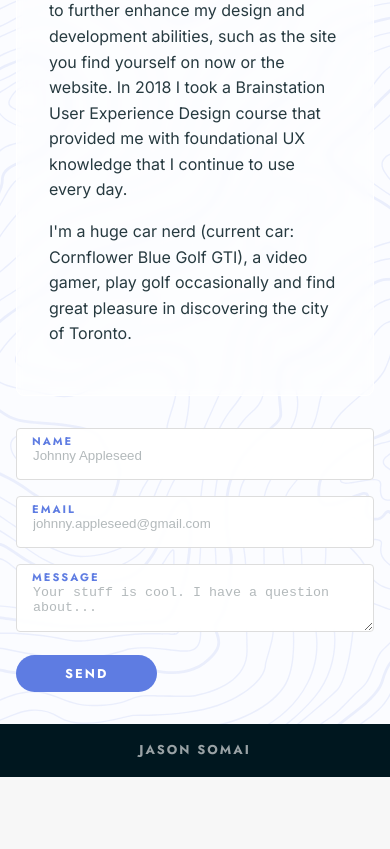
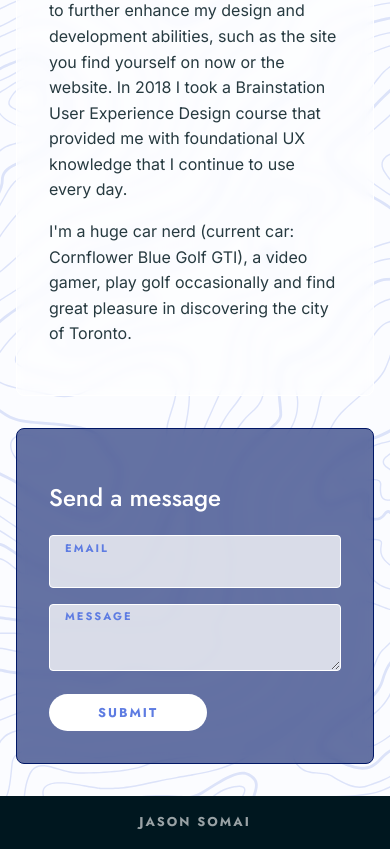
Before and after one commit to somaij/portfolio-2024, a Next.js app: page / in a window 390 px wide. Shown: the part 4446-5295 px from the top of the page. Before the commit the page ends 5223 px from the top, so only its background shows below. Built offline with nearby package versions, Linux system fonts and the light colour scheme.

Commit message:
fixed blog issues, content issues, added form functionality

```diff
--- /dev/null
+++ b/components/ContactForm.js
@@ -0,0 +1,106 @@
+import React, { useState } from "react";
+import axios from "axios";
+
+export default () => {
+    const [status, setStatus] = useState({
+        submitted: false,
+        submitting: false,
+        info: { error: false, msg: null },
+    });
+    const [inputs, setInputs] = useState({
+        email: "",
+        message: "",
+    });
+    const handleServerResponse = (ok, msg) => {
+        if (ok) {
+            setStatus({
+                submitted: true,
+                submitting: false,
+                info: { error: false, msg: msg },
+            });
+            setInputs({
+                email: "",
+                message: "",
+            });
+        } else {
+            setStatus({
+                info: { error: true, msg: msg },
+            });
+        }
+    };
+    const handleOnChange = (e) => {
+        e.persist();
+        setInputs((prev) => ({
+            ...prev,
+            [e.target.id]: e.target.value,
+        }));
+        setStatus({
+            submitted: false,
+            submitting: false,
+            info: { error: false, msg: null },
+        });
+    };
+    const handleOnSubmit = (e) => {
+        e.preventDefault();
+        setStatus((prevStatus) => ({ ...prevStatus, submitting: true }));
+        axios({
+            method: "POST",
+            url: "https://formspree.io/f/xdkoevja",
+            data: inputs,
+        })
+            .then((response) => {
+                handleServerResponse(
+                    true,
+                    "Appreciate your message, and I will get back to you soon."
+                );
+            })
+            .catch((error) => {
+                handleServerResponse(false, error.response.data.error);
+            });
+    };
+    return (
+        <main>
+            <h3>Send a message</h3>
+            <form onSubmit={handleOnSubmit}>
+                <div className="input-wrapper">
+                    <label htmlFor="email">Email</label>
+                    <input
+                        id="email"
+                        type="email"
+                        name="_replyto"
+                        onChange={handleOnChange}
+                        required
+                        value={inputs.email}
+                    />
+                </div>
+                <div className="input-wrapper">
+                    <label htmlFor="message">Message</label>
+                    <textarea
+                        id="message"
+                        name="message"
+                        onChange={handleOnChange}
+                        required
+                        value={inputs.message}
+                    />
+                </div>
+                <button
+                    type="submit"
+                    disabled={status.submitting}
+                    className="btn solid white"
+                >
+                    {!status.submitting
+                        ? !status.submitted
+                            ? "Submit"
+                            : "Submitted"
+                        : "Submitting..."}
+                </button>
+            </form>
+            {status.info.error && (
+                <div className="error">Error: {status.info.msg}</div>
+            )}
+            {!status.info.error && status.info.msg && (
+                <div className="status">{status.info.msg}</div>
+            )}
+        </main>
+    );
+};
--- a/package.json
+++ b/package.json
@@ -8,6 +8,7 @@
   "dependencies": {
     "anime": "^0.1.2",
     "animejs": "^3.2.2",
+    "axios": "^1.7.7",
     "date-fns": "^3.6.0",
     "eslint-config-next": "^15.0.2",
     "gray-matter": "^4.0.3",
--- a/pages/index.js
+++ b/pages/index.js
@@ -5,7 +5,7 @@ import { getSortedPostsData } from "../lib/posts";
 import Link from "next/link";
 import Date from "../components/date";
 import Image from "next/image";
-
+import ContactForm from "../components/ContactForm";
 import anime from "animejs";
 import { useEffect } from "react";
 
@@ -132,6 +132,7 @@ export default function Home({ allPostsData }) {
                 <title>{siteTitle}</title>
             </Head>
             <section id="masthead">
+                <div className="background-wrapper">
                     <div id="header-background">
                         <svg
                             className="mast-blob-svg blob-1"
@@ -172,12 +173,14 @@ export default function Home({ allPostsData }) {
                             />
                         </svg>
                     </div>
-
+                </div>
                 <div className="container">
                     <div className="masthead-header">
                         <div className="sub">Design and Developer Leader</div>
                         <h1>Creating simplicity</h1>
                     </div>
+                </div>
+                <div className="container">
                     <div id="home-work">
                         <h2>Work</h2>
                         <div id="hydro-row">
@@ -463,47 +466,7 @@ export default function Home({ allPostsData }) {
                             </div>
                         </div>
                         <div className="form">
-                            <form
-                                name="contactForm"
-                                method="post"
-                                data-netlify="true"
-                                netlify-honeypot="bot-field"
-                            >
-                                <input
-                                    type="hidden"
-                                    name="form-name"
-                                    value="contactForm"
-                                />
-                                <div className="input-wrapper">
-                                    <input
-                                        type="text"
-                                        name="name"
-                                        placeholder="Johnny Appleseed"
-                                        required
-                                    />
-                                    <label>Name</label>
-                                </div>
-                                <div className="input-wrapper">
-                                    <input
-                                        type="email"
-                                        name="email"
-                                        placeholder="johnny.appleseed@gmail.com"
-                                        required
-                                    />
-                                    <label>Email</label>
-                                </div>
-                                <div className="input-wrapper">
-                                    <textarea
-                                        name="message"
-                                        placeholder="Your stuff is cool. I have a question about..."
-                                        required
-                                    ></textarea>
-                                    <label>Message</label>
-                                </div>
-                                <button type="submit" className="btn solid">
-                                    Send
-                                </button>
-                            </form>
+                            <ContactForm />
                         </div>
                     </div>
                 </div>
--- a/pages/posts/[id].js
+++ b/pages/posts/[id].js
@@ -119,13 +119,14 @@ export default function Post({ postData }) {
                         dangerouslySetInnerHTML={{
                             __html: postData.contentHtml,
                         }}
+                        escapeHtml={false}
                     />
                 </div>
             </article>
             <div id="blog-post-cta" className="end-cta">
                 <div className="blob">
                     <svg
-                        class="blob-cta-svg"
+                        className="blob-cta-svg"
                         viewBox="0 0 500 500"
                         fill="none"
                         xmlns="http://www.w3.org/2000/svg"
--- a/styles/partials/_base.scss
+++ b/styles/partials/_base.scss
@@ -3,6 +3,17 @@
  */
 svg path {
     will-change: contents;
+}
+.background-wrapper {
+    display: block;
+    width: 100%;
+    height: 100%;
+    overflow: hidden;
+    position: absolute;
+    left: 0;
+    right: 0;
+    top: 0;
+    bottom: 0;
 }
 #header-background {
     z-index: 0;
@@ -53,12 +64,12 @@ svg path {
         opacity: 0.15;
     }
     @media screen and (max-width: 575px) {
-        transform: scaleY(3);
+        transform: scaleY(1.5);
     }
 }
 #masthead {
     position: relative;
-    overflow: hidden;
+    // overflow: hidden;
     height: auto;
     background-position: top left;
     background: linear-gradient(216.63deg, $dark-blue 21.32%, $blue 78.68%);
@@ -106,6 +117,9 @@ svg path {
         .sub {
             opacity: 0;
         }
+        // @media screen and (max-width: 575px) {
+        //     padding: 12rem 0 3rem;
+        // }
     }
     .sub {
         color: #f7f7f7;
@@ -363,6 +377,10 @@ svg path {
         font-size: 3rem;
         text-align: center;
     }
+    h3 {
+        font-size: 1.5rem;
+        color: #fff;
+    }
     .sub {
         color: $blue;
         &.line:after {
@@ -466,12 +484,32 @@ svg path {
         }
     }
     .form {
+        border: 1px solid $text-blue;
+
+        backdrop-filter: blur(5px);
+        background-color: rgba($text-blue, 0.6);
+        padding: 2rem;
+        border-radius: 8px;
         width: 40%;
         @media screen and (max-width: 991px) {
             width: 55%;
         }
         @media screen and (max-width: 767px) {
             width: 100%;
+        }
+        .status,
+        .error {
+            text-align: center;
+            margin-top: 1rem;
+            background-color: #fff;
+            color: $text-blue;
+            border: 1px solid $blue;
+            border-radius: 8px;
+            padding: 1rem;
+        }
+        .error {
+            color: red;
+            border-color: red;
         }
     }
     form > div {
@@ -482,11 +520,10 @@ svg path {
     input[type="text"],
     input[type="email"],
     textarea {
-        background-color: rgba(#fff, 0.9);
-        backdrop-filter: blur(2px);
+        background-color: rgba(#fff, 0.75);
         padding: 1.2rem 1rem 1rem;
         width: 100%;
-        border: 1px solid #ddd;
+        border: 1px solid #fff;
         transition: 250ms all ease;
         border-radius: 4px;
         &:focus {
@@ -729,7 +766,7 @@ svg path {
         }
     }
     .background-image {
-        opacity: 15%;
+        opacity: 0.2;
         width: 100%;
         height: 100%;
         @media screen and (min-width: 1920px) {
@@ -1007,12 +1044,18 @@ svg path {
         @media screen and (max-width: 991px) {
             padding: 2rem;
         }
+        @media screen and (max-width: 575px) {
+            width: 100%;
+        }
         h1 {
             font-size: 3rem;
             margin: 0 0 1rem;
             line-height: 1.2;
             color: #fff;
             z-index: 2;
+            @media screen and (max-width: 575px) {
+                font-size: 2rem;
+            }
         }
         .sub {
             color: #fff;
@@ -1033,6 +1076,16 @@ svg path {
         }
         a {
             color: $blue;
+        }
+        h2 {
+            @media screen and (max-width: 575px) {
+                font-size: 2rem;
+            }
+        }
+        h3 {
+            @media screen and (max-width: 575px) {
+                font-size: 1.6rem;
+            }
         }
     }
 }
```
Also changed, not shown: lib/posts.js (+11 -11 lines), pages/work/guideo.js (+7 -6 lines), posts/how-to-do-floating-labels-for-cf7.md (+10 -10 lines), public/geography-blue.svg, 1 other file (tests, documents, lock files or other folders). Lines whose indentation alone changed are shown as unchanged.
